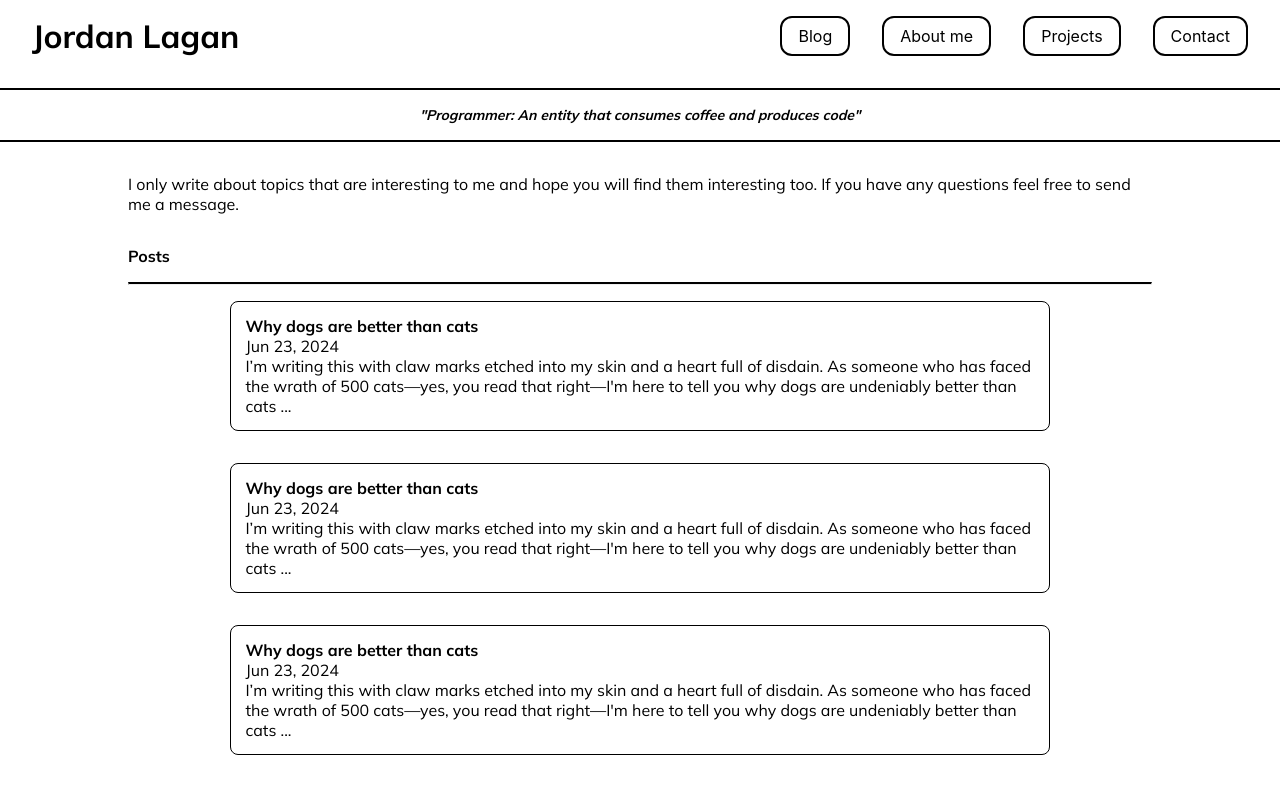
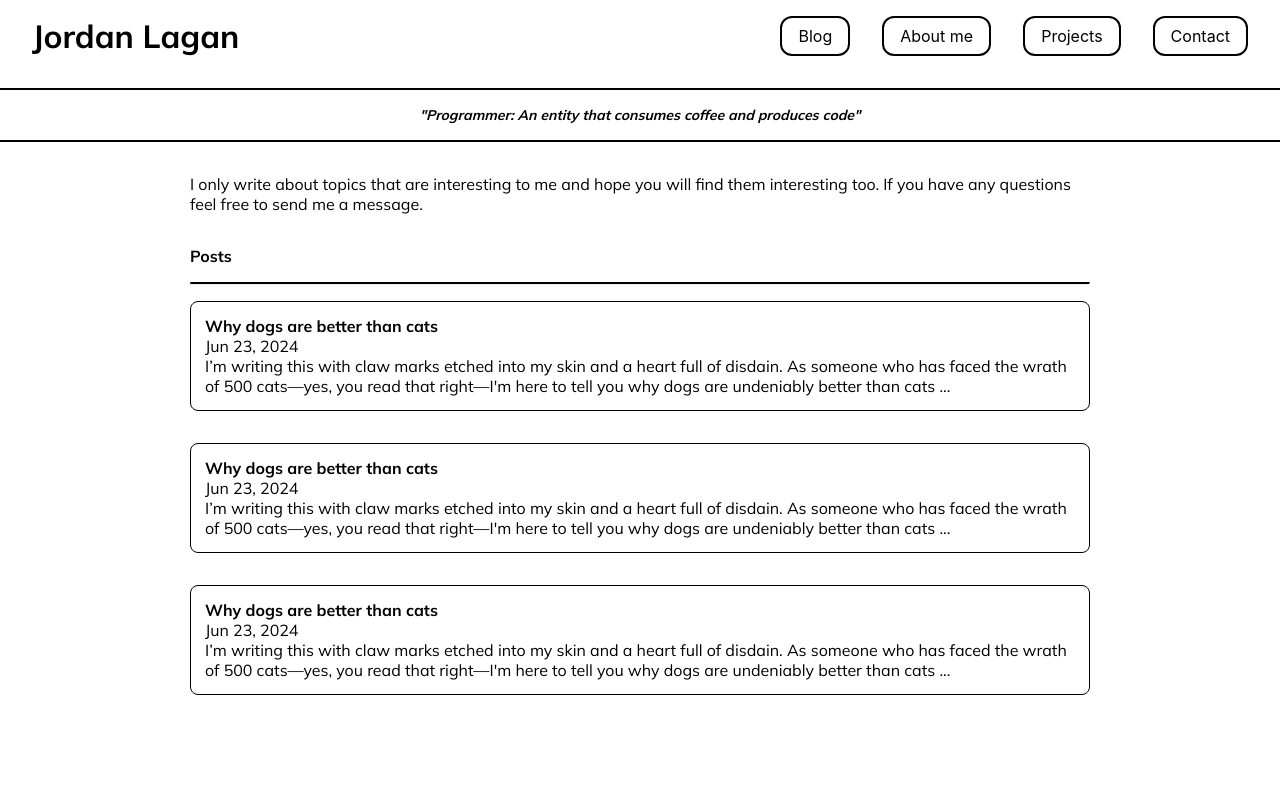
Before and after one commit to Jordanlagan/devblog, a Jekyll site: the page built from index.md, in a window 1280 px wide. Shown: the top 794 px of the page. Built offline with Jekyll 4.4.1, drawn with Linux system fonts in a browser that asks for light colours.

Commit message:
changed layout slightly

```diff
--- a/_sass/base.scss
+++ b/_sass/base.scss
@@ -29,7 +29,7 @@ p, h1, h2, h3, h4, h5 { margin: 0px; font-family: Mulish; }
     div { list-style: none; }
   }
 }
-.main-content { padding: 2em 3em; max-width: 80%; margin: 0 auto; overflow: hidden;
+.main-content { padding: 2em 3em; width: 80%; max-width: 900px; margin: 0 auto; overflow: hidden;
   h3 { font-size: 16px; }
 }
 
@@ -64,7 +64,7 @@ a { text-decoration: none; color: $text_color; }
   }
 }
 .post-list-container { margin-top: 2em;
-  .post-list { max-width: 80%; margin: 12px auto 0px auto; width: 100%; display: flex; gap: 32px; flex-direction: column;
+  .post-list { margin: 12px auto 0px auto; width: 100%; display: flex; gap: 32px; flex-direction: column;
     .post-list-post { padding: 14px; border: 1px solid black; border-radius: 8px;
       .post-list-title { margin: 0px; }
     }
```
Also changed, not shown: 2 other files.
